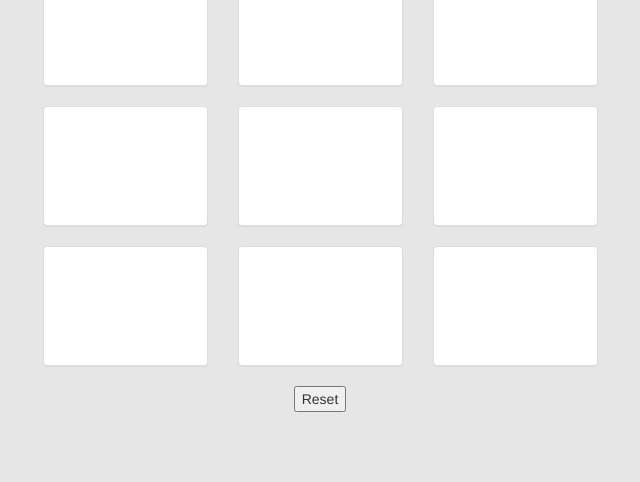
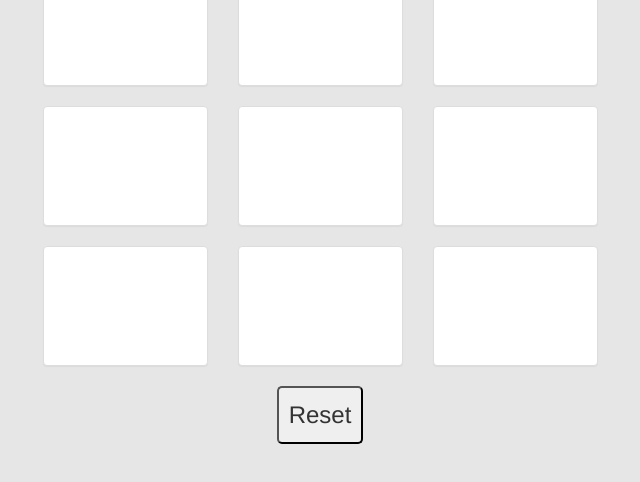
Before and after one commit to jpremmel/matching, a plain HTML site: page index.html in a window 1280 px wide. Shown: the part 104-586 px from the top of the page, without its empty margins (320-960 px from the left). Drawn offline with Linux system fonts and the light colour scheme.

Commit message:
Update reset button formatting.

```diff
--- a/css/styles.css
+++ b/css/styles.css
@@ -27,6 +27,9 @@ button {
   display: block;
   margin-left: auto;
   margin-right: auto;
+  font-size: x-large;
+  padding: 10px;
+  border-radius: 5px;
 }
 
 .panel {
```
